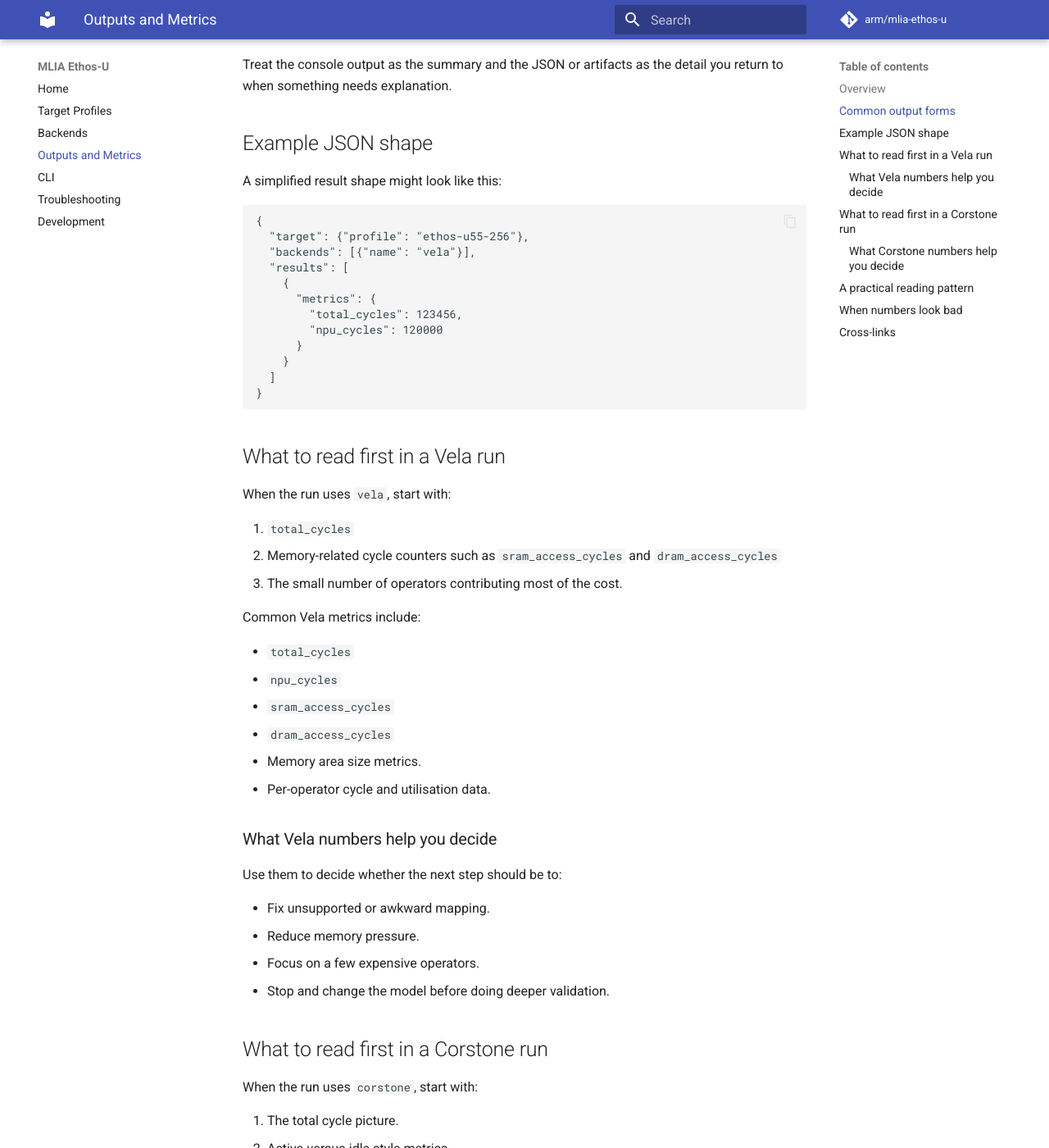
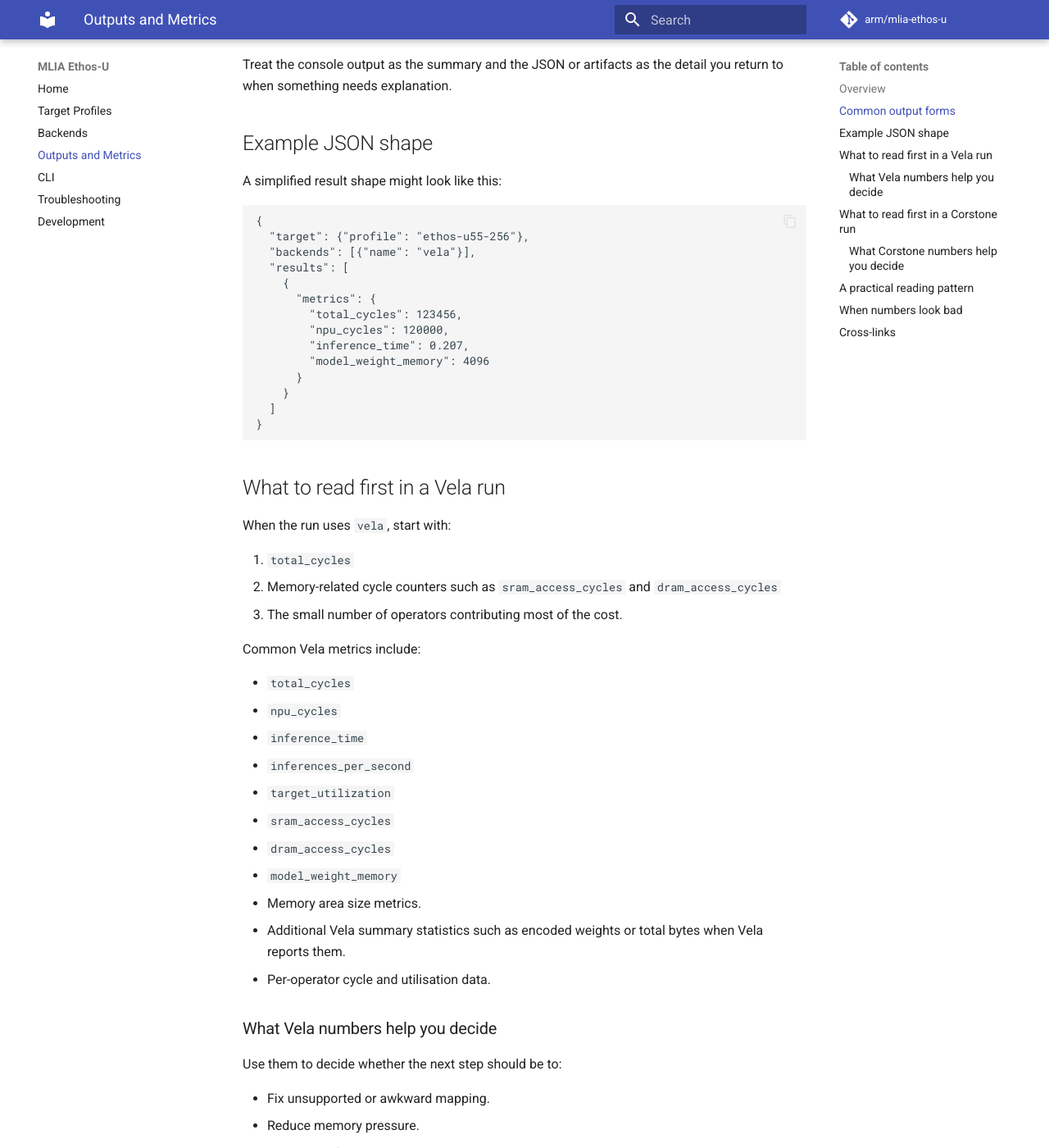
Before and after one commit to arm/mlia-ethos-u, an MkDocs documentation site: the page built from docs/source/outputs_metrics.md, in a window 1280 px wide and 1400 px high, scrolled down 750 px. Shown: the whole window at 82% size. Built offline with MkDocs 1.6.1 and Material for MkDocs 9.7.7, drawn with Linux system fonts in a browser that asks for light colours; comment, search, counter and statistics services are not loaded; some of the changed text lies outside the part shown.

Commit message:
docs: Documentation updates (#51)
Signed-off-by: Isabella Gottardi <isabella.gottardi@arm.com>

```diff
--- a/docs/source/outputs_metrics.md
+++ b/docs/source/outputs_metrics.md
@@ -45,7 +45,9 @@
     {
       "metrics": {
         "total_cycles": 123456,
-        "npu_cycles": 120000
+        "npu_cycles": 120000,
+        "inference_time": 0.207,
+        "model_weight_memory": 4096
       }
     }
   ]
@@ -65,9 +67,15 @@
 
 - `total_cycles`
 - `npu_cycles`
+- `inference_time`
+- `inferences_per_second`
+- `target_utilization`
 - `sram_access_cycles`
 - `dram_access_cycles`
+- `model_weight_memory`
 - Memory area size metrics.
+- Additional Vela summary statistics such as encoded weights or total bytes
+  when Vela reports them.
 - Per-operator cycle and utilisation data.
 
 ### What Vela numbers help you decide
@@ -94,6 +102,8 @@
 - `npu_idle_cycles`
 - `npu_total_cycles`
 - AXI data-beat counters.
+- Standardized memory and weight metrics when they can be derived from the
+  backend result.
 - Per-layer CSV metrics covering cycles, memory access, and utilisation.
 
 ### What Corstone numbers help you decide
```
Also changed, not shown: docs/source/cli.md (+1 -1 lines), docs/source/development.md (+2 -2 lines), docs/source/troubleshooting.md (+3 -3 lines).
